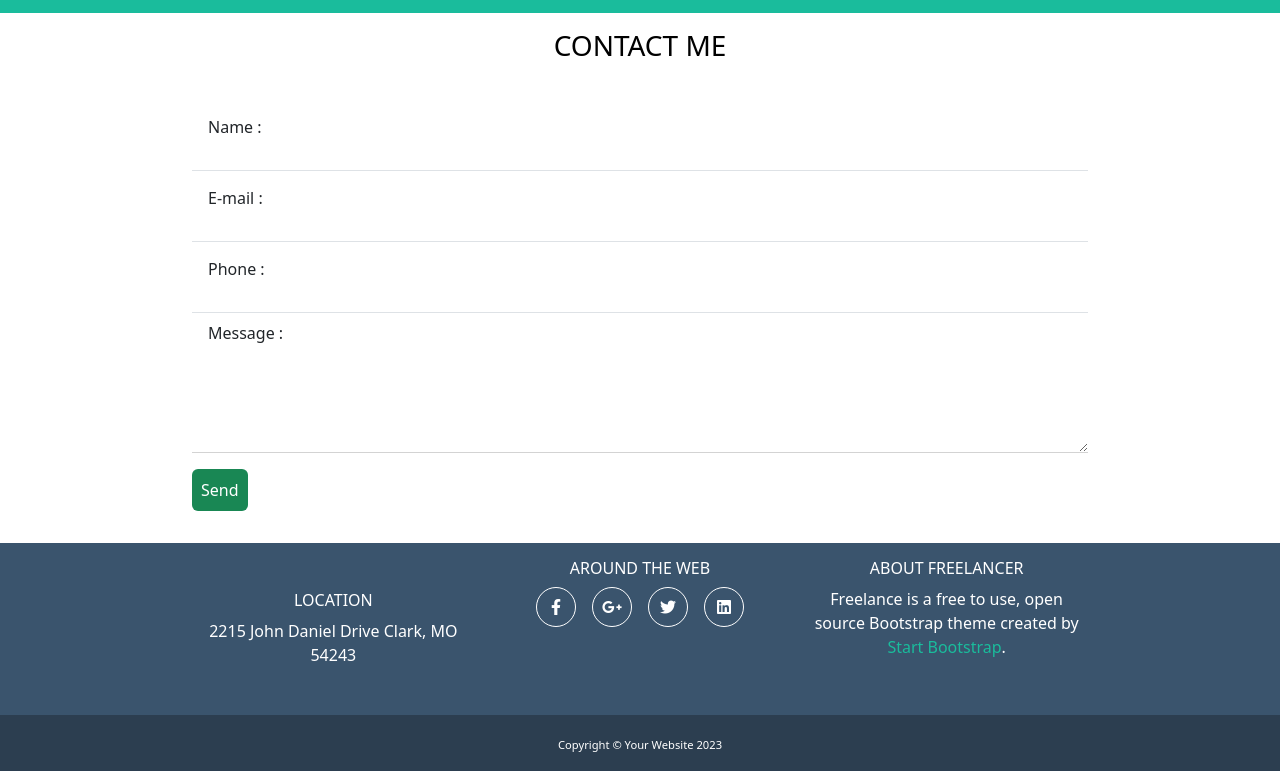
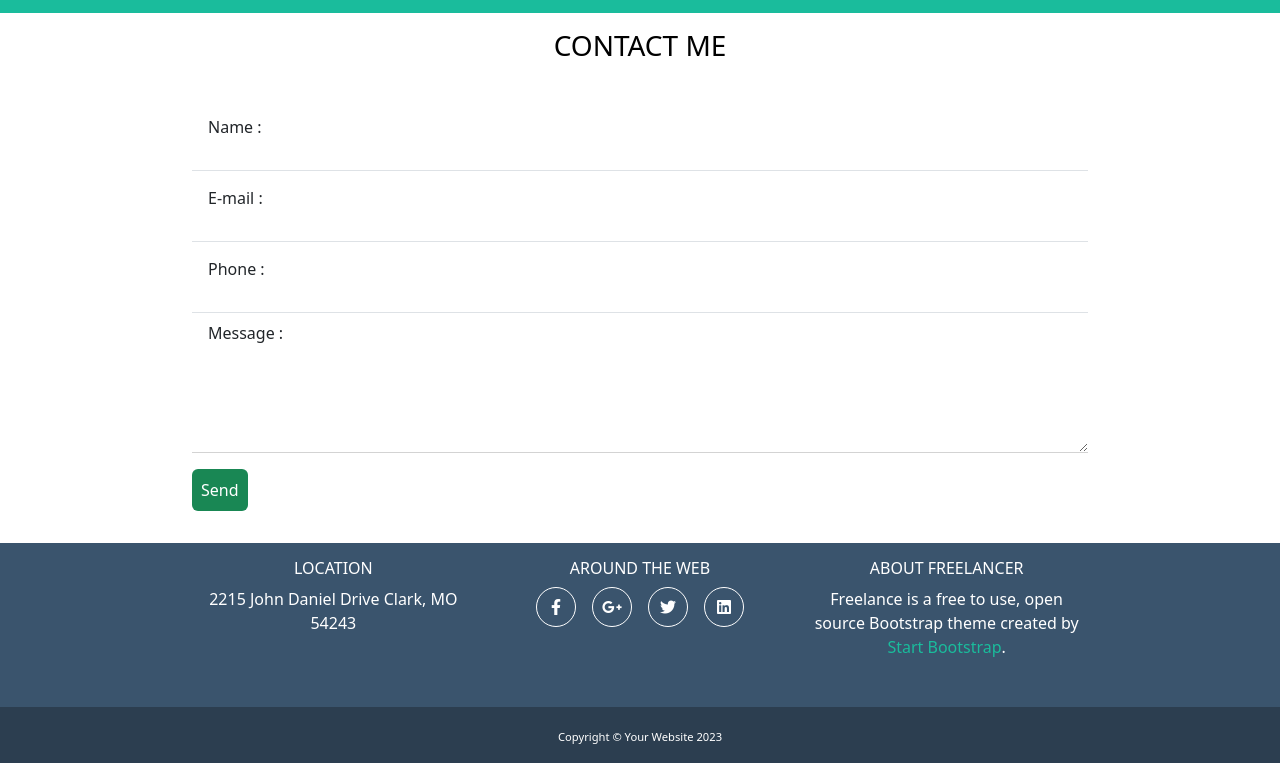
Before and after one commit to CrisFerrari1993/html-css-bootstrap-freelancer, a plain HTML site: page index.html in a window 1280 px wide. Shown: the part 1473-2244 px from the top of the page. Drawn offline with nearby package versions, Linux system fonts and the light colour scheme.

Commit message:
fix al padding footer

```diff
--- a/css/style.css
+++ b/css/style.css
@@ -215,9 +215,7 @@ footer .a-white a{
     color: white;
     text-decoration: none;
 }
-footer .a-white{
-    margin: 2rem 0;
-}
+
 footer ul{
     display: flex;
     list-style: none;
--- a/index.html
+++ b/index.html
@@ -349,12 +349,12 @@
         <section class="light-grey">
             <div class="container-xs">
                 <div class="row justify-content-md-center justify-content-xs-center">
-                    <div class="col-xs-12 text-center a-white col-md-4">
+                    <div class="col-xs-12 text-center a-white col-md-4 mb-5">
                         <h6>LOCATION</h6>
                         <a href="">2215 John Daniel Drive Clark, MO 54243</a>
                     </div>
 
-                    <div class="col-xs-12  text-center col-md-4">
+                    <div class="col-xs-12 text-center col-md-4 mb-3">
 
                         <h6>
                             AROUND THE WEB
@@ -386,7 +386,7 @@
                         </ul>
                     </div>
 
-                    <div class="col-xs-12 text-center col-md-4">
+                    <div class="col-xs-12 text-center col-md-4 mb-3">
 
                         <h6>
                             ABOUT FREELANCER
```
